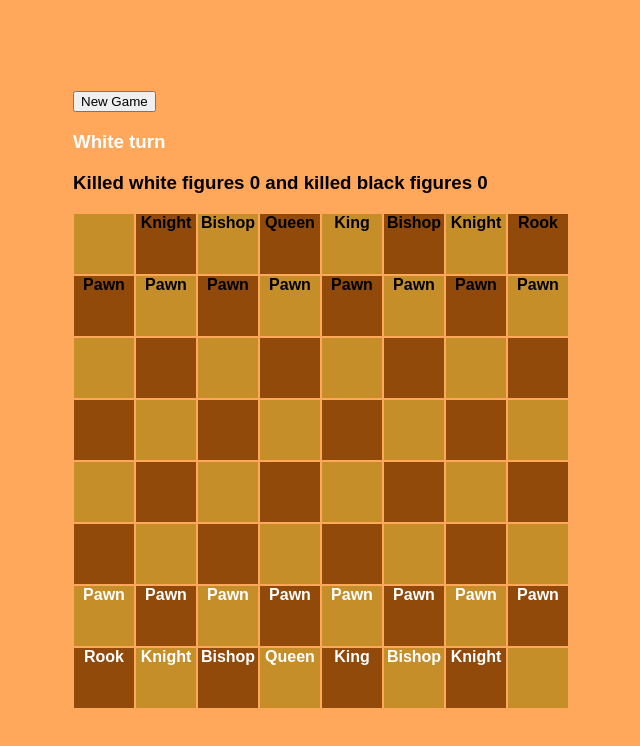
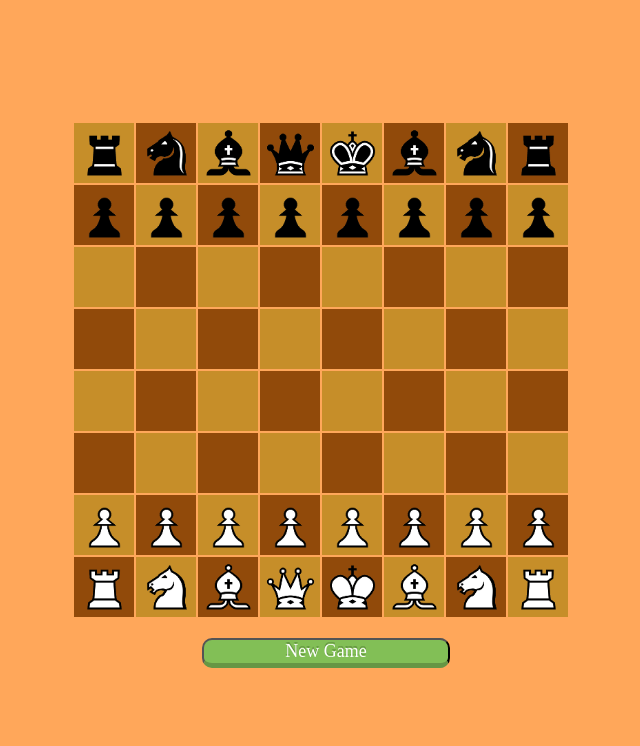
Before and after one commit to danidanida/chess, a React app: page / in a window 1280 px wide. Shown: the whole page, without its empty margins (319-959 px from the left). Built offline with nearby package versions, Linux system fonts and the light colour scheme; a web font is replaced by a local one.

Commit message:
add pictures, add button design, refactor check

```diff
--- a/src/components/App/App.css
+++ b/src/components/App/App.css
@@ -7,3 +7,7 @@
     align-items: center;
     justify-content: center;
 }
+
+td {
+    padding: 0 0px;
+  }
--- a/src/components/Board/Board.css
+++ b/src/components/Board/Board.css
@@ -6,3 +6,31 @@ table {
     text-align: center;
     color: #914a0a;
 }
+
+.chessboard {
+    display: flex;
+    flex-direction: column;
+    align-items: center;
+    justify-content: center;
+}
+
+.chess_reset_game_btn {
+    width: 50%;
+    position: relative;
+    margin: 20px 10px 10px 20px;
+    float: left;
+    border-radius: 10px;
+    font-family: "Pacifico", cursive;
+    font-size: 18px;
+    color: #fff;
+    text-decoration: none;
+    background-color: #82bf56;
+    border-bottom: 5px solid #669644;
+    text-shadow: 0px -2px #669644;
+}
+
+.chess_reset_game_btn:active {
+    transform: translate(0px, 5px);
+    -webkit-transform: translate(0px, 5px);
+    border-bottom: 1px solid;
+}
--- a/src/components/Board/Board.tsx
+++ b/src/components/Board/Board.tsx
@@ -5,9 +5,11 @@ import {
     figures,
     isFigureOn,
     getFigure,
-    getDeadWhiteFiguresAmount,
-    getDeadBlackFiguresAmount,
+    //getDeadWhiteFiguresAmount,
+    //getDeadBlackFiguresAmount,
     promoteFigure,
+    checkIfBlackKingUnderAttack,
+    checkIfWhiteKingUnderAttack
 } from "../../figures/Figures"
 import { IFigure } from "../../figures/Figure"
 
@@ -19,13 +21,14 @@ const Board = () => {
 
     const [turn, setTurn] = useState<boolean>(true)
     const [isPromotionMode, setPromotionMode] = useState<boolean>(false)
-    const [checkMate, setCheckMate] = useState<boolean>(false)
+    //const [checkMate, setCheckMate] = useState<boolean>(false)
+    const [isKingUnderAttack, setIsKingUnderAttack] = useState<isKingUnderAttack>({mode:false, color:false})
 
     function handleNewGameClick() {
         window.location.reload()
     }
-    const deadWhiteFiguresAmount = getDeadWhiteFiguresAmount()
-    const deadBlackFiguresAmount = getDeadBlackFiguresAmount()
+    //const deadWhiteFiguresAmount = getDeadWhiteFiguresAmount()
+    //const deadBlackFiguresAmount = getDeadBlackFiguresAmount()
 
     const areCoordinatesSelected = (): boolean =>
         selectedCoordinates.i !== undefined && selectedCoordinates.j !== undefined
@@ -41,7 +44,8 @@ const Board = () => {
         promoteFigure(event.currentTarget.value)
     }
 
-    const handleClick = (i: number, j: number): void => {
+
+    const handleCellClick = (i: number, j: number): void => {
         if (isPromotionMode) {
             return
         }
@@ -62,18 +66,21 @@ const Board = () => {
                 if (isFigureOn(i, j)) {
                     const deadFigure = getFigure(i, j)
                     !deadFigure.color ? deadFigure.die() : stayAtPosition()
-                    deadFigure.type === "king" ? setCheckMate(true) : deadFigure.die()
+                    //deadFigure.type === "king" ? setCheckMate(true) : deadFigure.die()
                 }
                 selectedFigure.move(i, j)
+                if (checkIfBlackKingUnderAttack()) {setIsKingUnderAttack({mode:true, color:false})}
                 setTurn(false)
                 deselect()
                 // black turn
             } else if (!turn && !selectedFigure.color && selectedFigure.canMove(i, j)) {
                 if (isFigureOn(i, j)) {
                     const deadFigure = getFigure(i, j)
-                    deadFigure.type === "king" ? setCheckMate(true) : deadFigure.die()
+                    deadFigure.color ? deadFigure.die() : stayAtPosition()
+                    //deadFigure.type === "king" ? setCheckMate(true) : deadFigure.die()
                 }
                 selectedFigure.move(i, j)
+                if (checkIfWhiteKingUnderAttack()) {setIsKingUnderAttack({mode:true, color:true})}
                 setTurn(true)
                 deselect()
             } else {
@@ -101,18 +108,19 @@ const Board = () => {
                 const isSelectedCell = i === selectedCoordinates.i && j === selectedCoordinates.j
                 const currentFigure = figures.filter((f) => f.coordinateI === i && f.coordinateJ === j)[0]
                 const isSuggestion = selectedFigure && selectedFigure.canMove(i, j)
-
+                const highlight = isKingUnderAttack.mode && currentFigure && currentFigure.type === 'king' && currentFigure.color === isKingUnderAttack.color
                 rows.push(
                     <th key={(i + j).toString()}>
                         <Cell
                             figure={currentFigure}
                             selected={isSelectedCell}
-                            handleClick={handleClick}
+                            handleClick={handleCellClick}
                             color={isBlack}
                             moveSuggestion={isSuggestion}
                             i={i}
                             j={j}
-                            gameIsOver={checkMate}
+                            gameIsOver={false}
+                            highlighted={highlight}
                         />
                     </th>
                 )
@@ -123,7 +131,6 @@ const Board = () => {
     }
     return (
         <div className="chessboard">
-            <button onClick={handleNewGameClick}>New Game</button>
             {isPromotionMode && (
                 <div className="chess_promotion">
                     <select onChange={handleSelectChange} aria-label="Default select example">
@@ -135,23 +142,26 @@ const Board = () => {
                     </select>
                 </div>
             )}
-            <h3 className="chessboard_announcement" style={turn ? { color: "white" } : { color: "black" }}>
-                {!checkMate && (turn ? "White turn" : "Black turn")}
-                {checkMate && "Game is over"}
-            </h3>
-            <h3>
+            {/*<h3>{isKingUnderAttack.mode && "It's check"}</h3>*/}
+            {/*<h3>
                 Killed white figures {deadWhiteFiguresAmount} and killed black figures {deadBlackFiguresAmount}
-            </h3>
+            </h3>*/}
             <table>
                 <thead></thead>
                 <tbody>{drawChessBoard()}</tbody>
             </table>
+            <button className="chess_reset_game_btn"onClick={handleNewGameClick}>New Game</button>
         </div>
     )
 }
 
 export default Board
 
+interface isKingUnderAttack {
+     mode:boolean
+     color:boolean
+}
+
 interface Coordinates {
     i: number | undefined
     j: number | undefined
--- a/src/components/Cell/Cell.css
+++ b/src/components/Cell/Cell.css
@@ -1,6 +1,12 @@
 .cell {
     width: 60px;
     height: 60px;
+    text-align: center;
+    display: flex;
+    flex-direction: row;
+    flex-wrap: wrap;
+    justify-content: center;
+    align-items: center;
 }
 
 .cell_white {
@@ -11,7 +17,14 @@
     background-color: #914a0a;
 }
 
-.figure_name {
-    margin: 0px;
-    padding: 0px;
+.chess_figure_image {
+    width: 55px;
+    height: 55px;
 }
+
+.chess_move_suggestion {
+    width: 10px;
+    height: 10px;
+    background: green;
+    border-radius: 50%;
+}
--- a/src/components/Cell/Cell.tsx
+++ b/src/components/Cell/Cell.tsx
@@ -1,7 +1,29 @@
 import "./Cell.css"
 import React from "react"
+import bK from "../../images/bK.png"
+import wK from "../../images/wK.png"
+import wQ from "../../images/wQ.png"
+import bQ from "../../images/bQ.png"
+import wB from "../../images/wB.png"
+import bB from "../../images/bB.png"
+import wR from "../../images/wR.png"
+import bR from "../../images/bR.png"
+import wP from "../../images/wP.png"
+import bP from "../../images/bP.png"
+import wN from "../../images/wN.png"
+import bN from "../../images/bN.png"
 
-const Cell: React.FC<Props> = ({ color, i, j, handleClick, selected, figure, moveSuggestion, gameIsOver }) => {
+const Cell: React.FC<Props> = ({
+    color,
+    i,
+    j,
+    handleClick,
+    selected,
+    figure,
+    moveSuggestion,
+    gameIsOver,
+    highlighted,
+}) => {
     function handleChange(e: any): void {
         e.preventDefault()
         if (!gameIsOver) {
@@ -9,8 +31,21 @@ const Cell: React.FC<Props> = ({ color, i, j, handleClick, selected, figure, mov
         }
     }
 
-    function capitilizeFirstLetter(string: string): string {
-        return string.charAt(0).toUpperCase() + string.slice(1)
+    function getFigureImage(type: string, color: boolean) {
+        switch (type) {
+            case "king":
+                return color ? wK : bK
+            case "queen":
+                return color ? wQ : bQ
+            case "bishop":
+                return color ? wB : bB
+            case "rook":
+                return color ? wR : bR
+            case "pawn":
+                return color ? wP : bP
+            case "knight":
+                return color ? wN : bN
+        }
     }
 
     return (
@@ -19,20 +54,16 @@ const Cell: React.FC<Props> = ({ color, i, j, handleClick, selected, figure, mov
             style={
                 selected
                     ? { backgroundColor: "rgba(246, 244, 186, 0.5)" }
-                    : moveSuggestion
-                    ? { border: "2.5px dashed red" }
+                    : figure && highlighted
+                    ? { backgroundColor: "rgba(243, 1, 1, 0.5)" }
                     : undefined
             }
             className={color ? "cell cell_white" : "cell cell_black"}
-            // for debugging purpose
         >
-            {" "}
-            {/*<span style={{color:"blue"}}>i:{i} j:{j}</span>*/}
             {figure && (
-                <p className="figure_name" style={figure.color ? { color: "white" } : { color: "black" }}>
-                    {capitilizeFirstLetter(figure.type)}
-                </p>
+                <img className="chess_figure_image" src={getFigureImage(figure.type, figure.color)} alt={figure.type}></img>
             )}
+            {moveSuggestion && <div className="chess_move_suggestion"></div>}
         </div>
     )
 }
@@ -52,6 +83,7 @@ interface Props {
     figure: Figure
     moveSuggestion: boolean | undefined
     gameIsOver: boolean
+    highlighted: boolean
 }
 
 export default Cell
--- a/src/figures/Figures.ts
+++ b/src/figures/Figures.ts
@@ -32,9 +32,9 @@ export const figures = [
     new Knight(true, 7, 6),
 
     new Rook(true, 7, 0),
-    // new Rook(true, 7, 7),
+    new Rook(true, 7, 7),
 
-    //  new Rook(false, 0, 0),
+    new Rook(false, 0, 0),
     new Rook(false, 0, 7),
 
     new Queen(true, 7, 3),
@@ -114,3 +114,21 @@ export const promoteFigure = (type: string) => {
         pawn.promotion = false
     }
 }
+
+export function checkIfCellIsUnderAttack(color: boolean, i: number, j: number) {
+    return figures.some((f) => f.type !== "king" && f.color !== color && f.canMove(i, j))
+}
+
+export function checkIfBlackKingUnderAttack() {
+    const blackKing = figures.filter((f) => f.type === "king" && !f.color)[0]
+    if (figures.some((f) => f.color && f.canMove(blackKing.coordinateI, blackKing.coordinateJ))) {
+        return true
+    }
+}
+
+export function checkIfWhiteKingUnderAttack() {
+    const whiteKing = figures.filter((f) => f.type === "king" && f.color)[0]
+    if (figures.some((f) => !f.color && f.canMove(whiteKing.coordinateI, whiteKing.coordinateJ))) {
+        return true
+    }
+}
--- a/src/figures/King.ts
+++ b/src/figures/King.ts
@@ -1,5 +1,9 @@
 import { IFigure } from "./Figure"
-import { isFigureOn, getFigure } from "./Figures"
+import {
+    isFigureOn,
+    getFigure,
+    checkIfCellIsUnderAttack
+} from "./Figures"
 
 export class King implements IFigure {
     constructor(color: boolean, coordinateI: number, coordinateJ: number) {
@@ -23,6 +27,9 @@ export class King implements IFigure {
             if (figure.color === this.color) {
                 return false
             }
+        }
+        if (checkIfCellIsUnderAttack(this.color, targetI, targetJ) ) {
+            return false
         }
         // castling
         if (this.didMove === false) {
```
Also changed, not shown: src/images/bB.png (added), src/images/bK.png (added), src/images/bN.png (added), src/images/bP.png (added), src/images/bQ.png (added), src/images/bR.png (added), src/images/wB.png (added), src/images/wK.png (added), src/images/wN.png (added), src/images/wP.png (added), src/images/wQ.png (added), src/images/wR.png (added).
